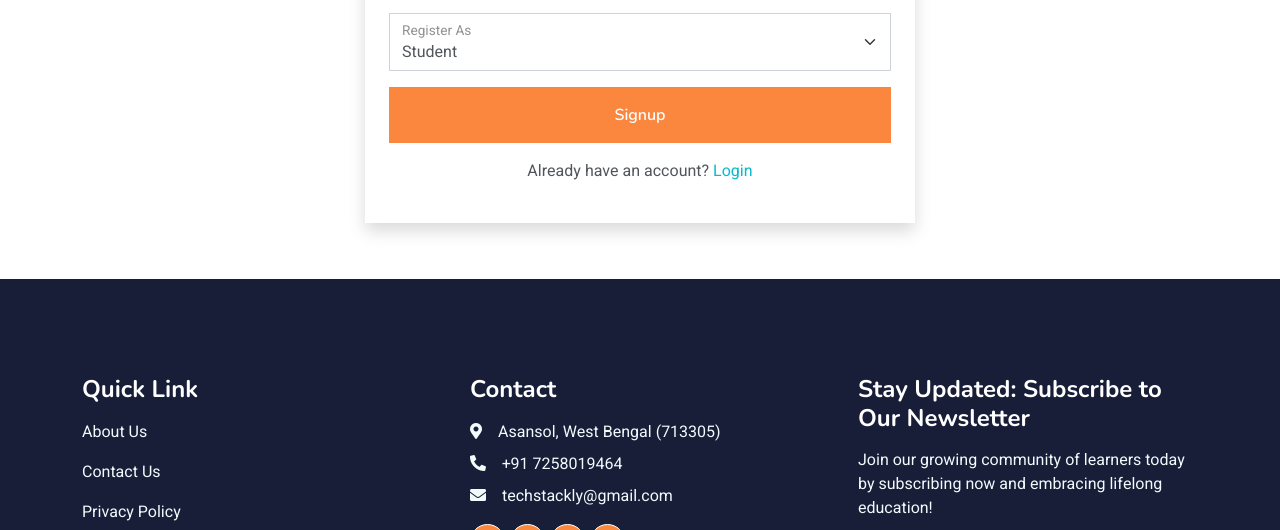
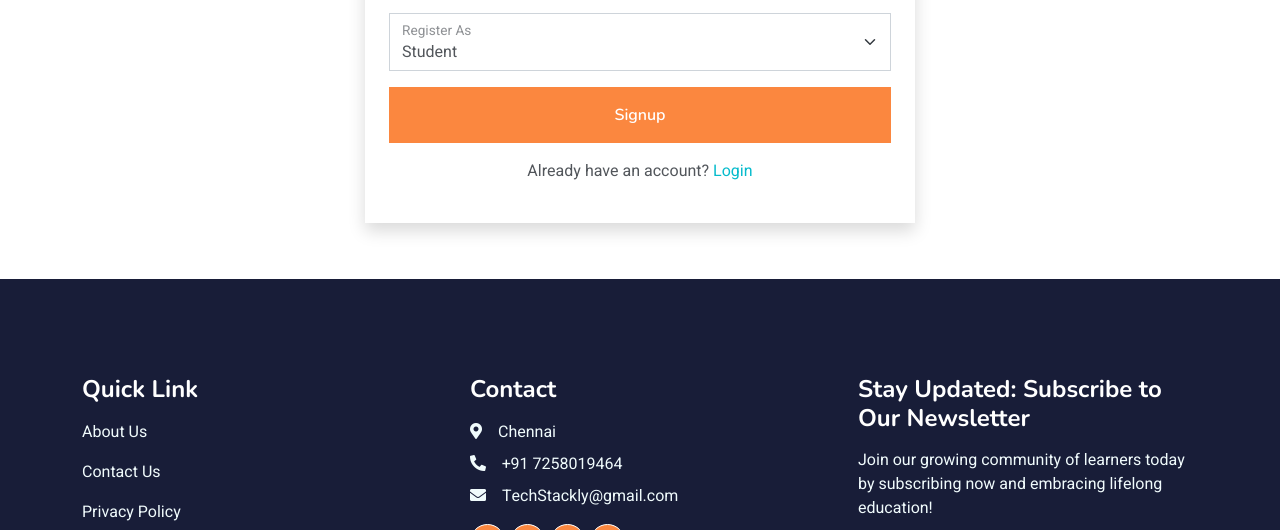
Before and after one commit to sangeethaguru2785-ship-it/E-Learning-Website-main-1, a plain HTML site: page signup.html in a window 1280 px wide. Shown: the part 777-1307 px from the top of the page. Drawn offline with nearby package versions, Linux system fonts and the light colour scheme.

Commit message:
Learning platform

```diff
--- a/signup.html
+++ b/signup.html
@@ -57,8 +57,8 @@
                 <div class="nav-item dropdown">
                     <a href="#" class="nav-link dropdown-toggle" data-bs-toggle="dropdown">Pages</a>
                     <div class="dropdown-menu fade-down m-0">
-                        <a href="developer.html" class="dropdown-item">developer.html</a>
-                        <a href="testimonial.html" class="dropdown-item">Testimonial</a>
+
+                     <a href="testimonial.html" class="dropdown-item">Testimonial</a>
                     </div>
                 </div>
                 <a href="contact.html" class="nav-item nav-link">Contact</a>
@@ -157,9 +157,9 @@
                 </div>
                 <div class="col-lg-4 col-md-6">
                     <h4 class="text-white mb-3">Contact</h4>
-                    <p class="mb-2"><i class="fa fa-map-marker-alt me-3"></i>Asansol, West Bengal (713305)</p>
+                    <p class="mb-2"><i class="fa fa-map-marker-alt me-3"></i>Chennai</p>
                     <p class="mb-2"><i class="fa fa-phone-alt me-3"></i>+91 7258019464</p>
-                    <p class="mb-2"><i class="fa fa-envelope me-3"></i>techstackly@gmail.com</p>
+                    <p class="mb-2"><i class="fa fa-envelope me-3"></i>TechStackly@gmail.com</p>
                     <div class="d-flex pt-2">
                         <a class="btn btn-outline-light btn-social" href=""><i class="fab fa-twitter"></i></a>
                         <a class="btn btn-outline-light btn-social" href=""><i class="fab fa-facebook-f"></i></a>
```
Also changed, not shown: login.html (+3 -3 lines).
